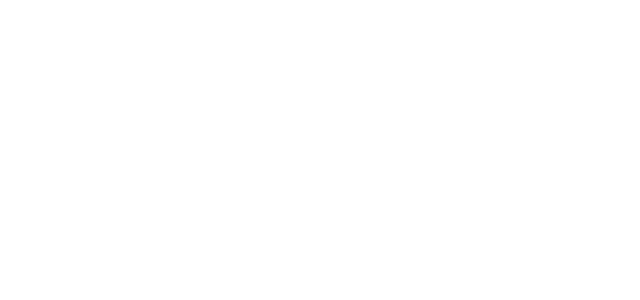
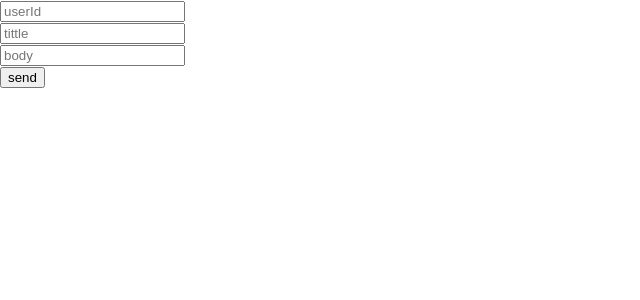
Before and after one commit to Wes-Git-Master/react_ts, a React (Create React App) app: page / in a window 1280 px wide. Shown: the top 300 px of the page, without its empty margins (0-640 px from the left). Built offline with nearby package versions, Linux system fonts and the light colour scheme.

Commit message:
hw/5_forms

```diff
--- a/src/App.tsx
+++ b/src/App.tsx
@@ -1,10 +1,14 @@
 import React, {FC} from 'react';
 
 import './App.css';
+import {FormComponent} from "./components/FormComponent";
+
 
 const App: FC = () => {
   return (
     <>
+
+        <FormComponent/>
 
     </>
   );
--- /dev/null
+++ b/src/components/FormComponent.tsx
@@ -0,0 +1,55 @@
+import React, {FC} from 'react';
+
+import {useForm} from "react-hook-form";
+import {IFormProps} from "../models/IFormModel";
+import {joiResolver} from "@hookform/resolvers/joi";
+import {postValidator} from "../validators/post.validator";
+
+const FormComponent: FC = () => {
+
+    const {
+        handleSubmit,
+        register,
+        formState: {errors, isValid}
+    } = useForm<IFormProps>({mode: "all", resolver: joiResolver(postValidator)
+    });
+
+
+    const save = ({userId,tittle,body}: IFormProps) => {
+            fetch('https://jsonplaceholder.typicode.com/posts',{
+                method: 'POST',
+                headers: {
+                    'Accept': 'application/json',
+                    'Content-Type': 'application/json'
+                },
+                body: JSON.stringify({
+                    userId: userId,
+                    tittle: tittle,
+                    body: body
+                })
+            })
+                    .then(value => value.json())
+                    .then(value => {
+                        console.log(value)
+                    });
+    };
+    return (
+        <div>
+            <form onSubmit={handleSubmit(save)}>
+                <input type="number" placeholder={'userId'} {...register('userId')}/>
+                {errors.userId && <span>{errors.userId.message}</span>}
+                <br/>
+                <input type="text" placeholder={'tittle'} {...register('tittle')}/>
+                {errors.tittle && <span>{errors.tittle.message}</span>}
+                <br/>
+                <input type="text" placeholder={'body'} {...register('body')}/>
+                {errors.body && <span>{errors.body.message}</span>}
+                <br/>
+                <button>send</button>
+            </form>
+
+        </div>
+    );
+};
+
+export  {FormComponent};
--- /dev/null
+++ b/src/models/IFormModel.ts
@@ -0,0 +1,5 @@
+export interface IFormProps{
+    userId:number,
+    tittle:string,
+    body:string
+}
--- /dev/null
+++ b/src/validators/post.validator.ts
@@ -0,0 +1,22 @@
+import Joi from "joi";
+
+export const postValidator = Joi.object({
+    userId: Joi
+        .number()
+        .min(1)
+        .max(10)
+        .messages({
+            'number.required': 'userId cannot be empty',
+            'number.min': 'userId cannot be less than 1',
+            'number.max': 'userId cannot be more than 10'
+        })
+        .required(),
+    tittle: Joi
+        .string()
+        .messages({'string.required': 'tittle cannot be empty'})
+        .required(),
+    body: Joi
+        .string()
+        .messages({'string.required': 'body cannot be empty'})
+        .required()
+})
```
